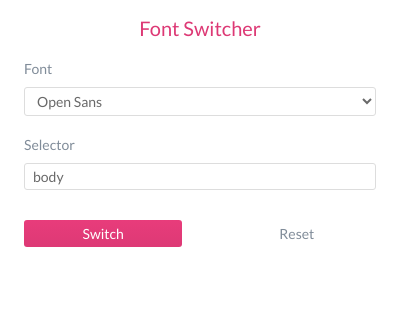
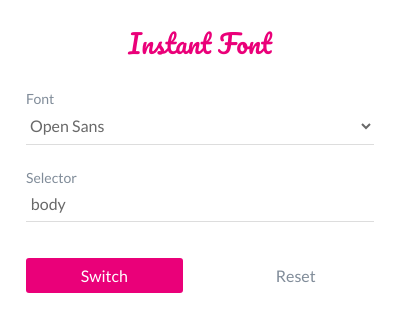
Before and after one commit to MasahiroHarada/instant_font, a browser extension: page extension/popup.html in a window 400 px wide. Drawn offline with Linux system fonts and the light colour scheme.

Commit message:
Change some styles

```diff
--- a/extension/popup.html
+++ b/extension/popup.html
@@ -2,12 +2,12 @@
 <html lang="ja">
 <head>
   <meta charset="UTF-8">
-  <link href="https://fonts.googleapis.com/css?family=Lato" rel="stylesheet">
+  <link href="https://fonts.googleapis.com/css?family=Pacifico|Lato" rel="stylesheet">
   <link rel="stylesheet" href="css/style.css">
 </head>
 <body>
   <div class="container">
-    <h1>Font Switcher</h1>
+    <h1>Instant Font</h1>
     <div class="input-area">
       <label for="fonts">Font</label>
       <select name="fonts" id="fonts">
--- a/src/sass/style.scss
+++ b/src/sass/style.scss
@@ -1,15 +1,17 @@
 $font-family: 'Lato', sans-serif;
+$title-font: 'Pacifico', sans-serif;
 $slightly-gray: #eee;
 $light-grey: #DDD;
 $grey: #808c99;
-$primary-color: #DD3975;
-$light-primary-color : #E83C7B;
+$primary-color: #EA0079;
 $text-color: #696969;
+$background-color: #FFF;
 $border-radius: 3px;
-$margin: 20px;
-$container-padding: 8px 16px;
-$input-padding: 4px 8px;
-$btn-padding: 5px 10px;
+$margin: 24px;
+$container-padding: 12px 18px;
+$selectbox-padding: .5em 0;
+$input-padding: .5em .3em;
+$btn-padding: .5em .3em;
 
 * {
   box-sizing: border-box;
@@ -18,8 +20,9 @@ $btn-padding: 5px 10px;
 body {
   min-width: 240px;
   font-family: $font-family;
-  font-size: 14px;
+  font-size: 16px;
   color: $text-color;
+  background-color: $background-color;
 }
 
 .container {
@@ -27,8 +30,9 @@ body {
 }
 
 h1 {
-  font-size: 20px;
+  font-size: 26px;
   font-weight: normal;
+  font-family: $title-font;
   text-align: center;
   color: $primary-color;
   margin: 0;
@@ -41,7 +45,6 @@ h1 {
     color: $grey;
     font-size: 14px;
     display: block;
-    margin-bottom: $margin / 2;
   }
 }
 
@@ -51,11 +54,16 @@ select, input[type=text] {
   font-size: inherit;
   display: block;
   width: 100%;
+  border: none;
+  border-bottom: 1px solid $light-grey;
+  background-color: transparent;
+  color: $text-color;
+}
+select {
+  padding: $selectbox-padding;
+}
+input[type=text] {
   padding: $input-padding;
-  border-radius: $border-radius;
-  border: 1px solid $light-grey;
-  background-color: white;
-  color: $text-color;
 }
 
 .buttons {
@@ -69,26 +77,23 @@ select, input[type=text] {
   border-radius: $border-radius;
   padding: $btn-padding;
   cursor: pointer;
-  font-size: 14px;
+  font-size: inherit;
   width: 45%;
+  transition: 0.3s;
   &.btn--primary {
-    background: -webkit-gradient(
-                    linear, left top, left bottom,
-                    from($light-primary-color),
-                    to($primary-color)
-    );
+    background-color: $primary-color;
     color: white;
     border: none;
     &:hover {
-      background: darken($primary-color, 5%);
+      background-color: darken($primary-color, 5%);
     }
   }
   &.btn--flat {
-    background-color: transparent;
+    background: transparent;
     border: none;
     color: $grey;
     &:hover {
-      background-color: $slightly-gray;
+      background: $slightly-gray;
     }
   }
 }
```
Also changed, not shown: extension/css/style.css.
